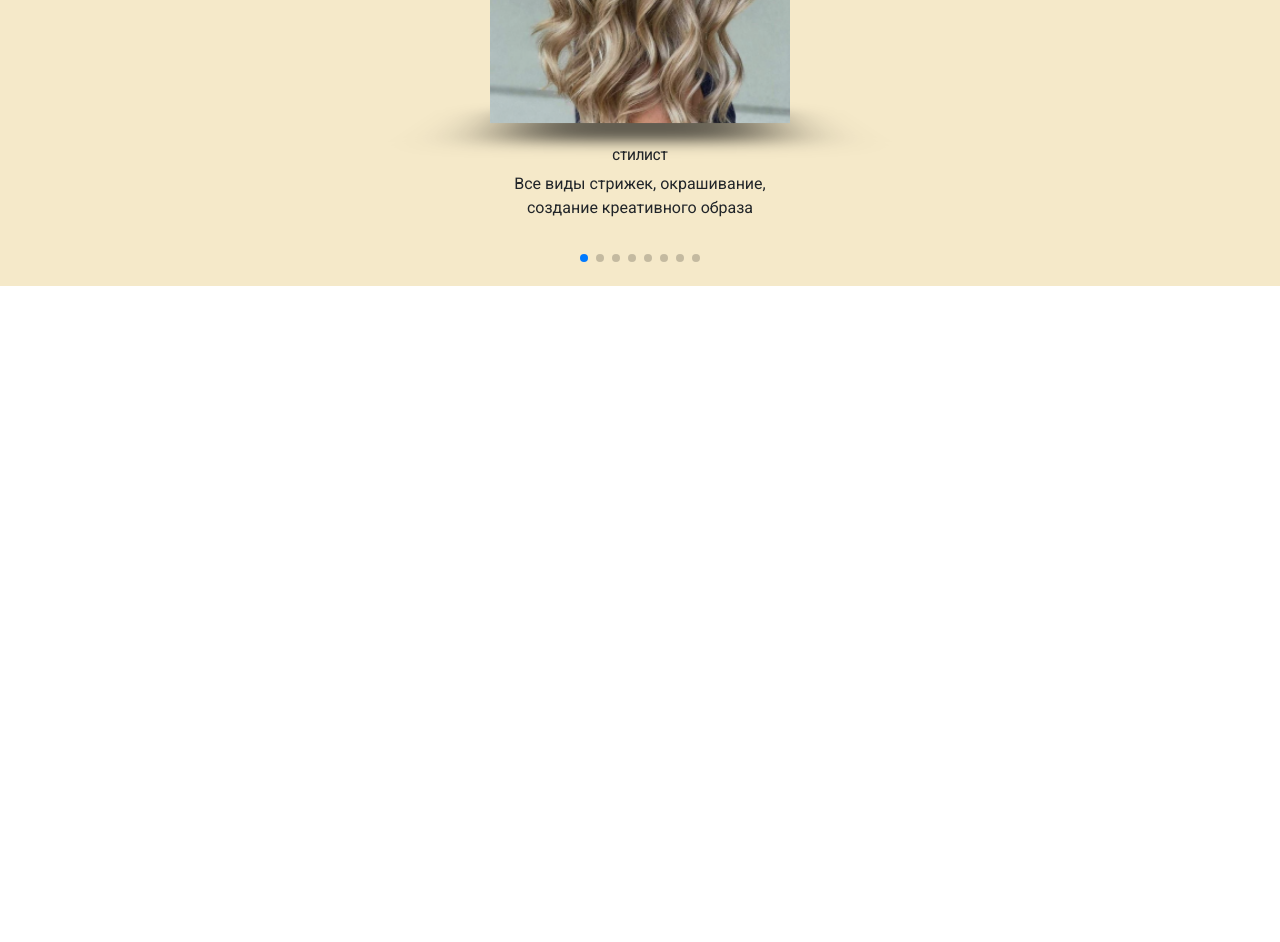
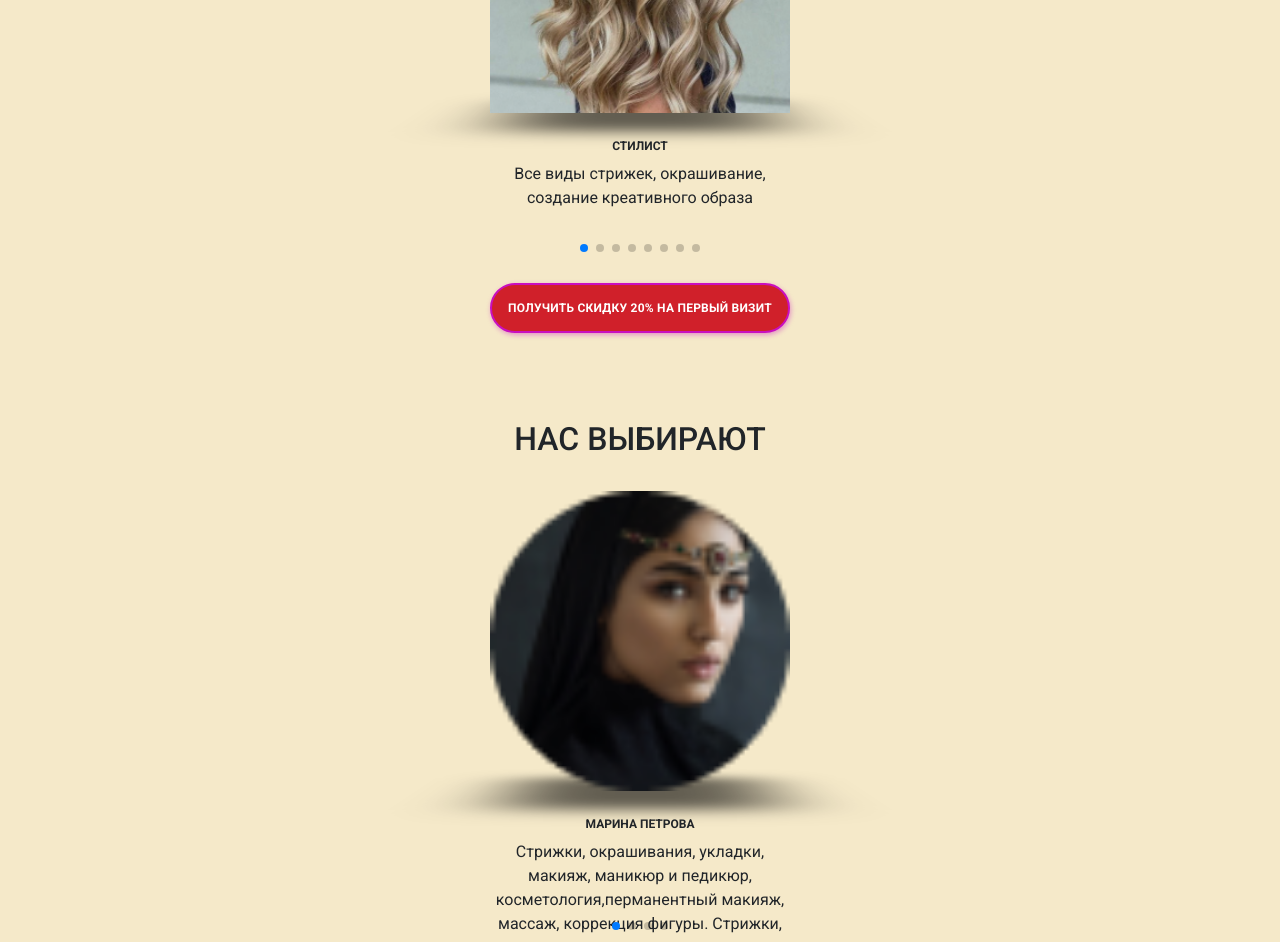
Before and after one commit to Sergey-Markov/salon-beauty, a React (Create React App) app: page / in a window 1280 px wide. Shown: the part 900-1842 px from the top of the page. Before the commit the page ends 1186 px from the top, so only its background shows below. Built offline with nearby package versions, Linux system fonts and the light colour scheme.

Commit message:
add classes

```diff
--- a/src/App.js
+++ b/src/App.js
@@ -1,5 +1,6 @@
 // import "./App.css";
 import React from "react";
+import ChoseUs from "./Components/ChoseUs/ChoseUs.js";
 import Container from "./Components/Container/Container.js";
 import Header from "./Components/Header/Header";
 import Hero from "./Components/Hero/Hero";
@@ -11,6 +12,7 @@ function App() {
       <Header />
       <Hero />
       <OurService />
+      <ChoseUs />
     </Container>
   );
 }
--- a/src/Components/AllSwipers/CubeSwiper/CubeSwiper.js
+++ b/src/Components/AllSwipers/CubeSwiper/CubeSwiper.js
@@ -1,6 +1,8 @@
 import { v4 as uuidv4 } from "uuid";
 import { Swiper, SwiperSlide } from "swiper/react";
 import SwiperCore, { EffectCube, Pagination } from "swiper";
+import { GetDiscountBtn } from "../../Buttons";
+import { ServiceCard } from "../../ServiceCard";
 
 // Import Swiper styles===============================
 import "swiper/css";
@@ -12,11 +14,10 @@ import "./styles.scss";
 
 SwiperCore.use([EffectCube, Pagination]);
 
-const CubeSwiper = ({ data, dataServices }) => {
+const CubeSwiper = ({ data, title, withBtn, btnTitle, elClass }) => {
   return (
-    <div className="OurService-field">
-      <h2>{dataServices.title}</h2>
-      <p className="OurService-ourService">{dataServices.text}</p>
+    <div className="CubeSwiper-field">
+      <h2 className="CubeSwiper-title">{title}</h2>
       <Swiper
         effect={"cube"}
         grabCursor={true}
@@ -35,12 +36,11 @@ const CubeSwiper = ({ data, dataServices }) => {
       >
         {data.map((slide) => (
           <SwiperSlide key={uuidv4()}>
-            <img alt={slide.alt} src={slide.imgSrc} />
-            <h3 className="OurService-title">{slide.title}</h3>
-            <p>{slide.text}</p>
+            <ServiceCard slide={slide} className={elClass} />
           </SwiperSlide>
         ))}
       </Swiper>
+      {withBtn && btnTitle && <GetDiscountBtn>{btnTitle}</GetDiscountBtn>}
     </div>
   );
 };
--- a/src/Components/AllSwipers/CubeSwiper/styles.scss
+++ b/src/Components/AllSwipers/CubeSwiper/styles.scss
@@ -1,18 +1,17 @@
-.OurService {
+.CubeSwiper {
   &-field {
     text-align: center;
     background-color: rgb(245, 233, 201);
     width: auto;
-    height: 620px;
+    height: auto;
     padding-top: 77px;
+    padding-bottom: 10px;
   }
   &-title {
-    font-size: 12px;
-    line-height: 16px;
     text-transform: uppercase;
-    margin-top: 25px;
-  }
-  &-ourService {
-    margin-bottom: 10px;
+    margin-bottom: 32px;
   }
 }
+.mySwiper {
+  margin-bottom: 170px;
+}
--- /dev/null
+++ b/src/Components/ChoseUs/ChoseUs.js
@@ -0,0 +1,39 @@
+import { SwipersInApp } from "../AllSwipers";
+
+import choose from "../../imeges/chose/chose.png";
+
+import "./ChoseUs.scss";
+
+const data = [
+  {
+    alt: "фото клиента",
+    imgSrc: choose,
+    title: "марина петрова",
+    text: "Cтрижки, окрашивания, укладки, макияж, маникюр и педикюр, косметология,перманентный макияж, массаж, коррекция фигуры. Cтрижки, окрашивания, укладки, макияж, маникюр и педикюр, косметология, перманентный макияж, массаж, коррекция фигуры",
+  },
+  {
+    alt: "фото клиента",
+    imgSrc: choose,
+    title: "марина петрова",
+    text: "Cтрижки, окрашивания, укладки, макияж, маникюр и педикюр, косметология,перманентный макияж, массаж, коррекция фигуры. Cтрижки, окрашивания, укладки, макияж, маникюр и педикюр, косметология, перманентный макияж, массаж, коррекция фигуры",
+  },
+  {
+    alt: "фото клиента",
+    imgSrc: choose,
+    title: "марина петрова",
+    text: "Cтрижки, окрашивания, укладки, макияж, маникюр и педикюр, косметология,перманентный макияж, массаж, коррекция фигуры. Cтрижки, окрашивания, укладки, макияж, маникюр и педикюр, косметология, перманентный макияж, массаж, коррекция фигуры",
+  },
+  {
+    alt: "фото клиента",
+    imgSrc: choose,
+    title: "марина петрова",
+    text: "Cтрижки, окрашивания, укладки, макияж, маникюр и педикюр, косметология,перманентный макияж, массаж, коррекция фигуры. Cтрижки, окрашивания, укладки, макияж, маникюр и педикюр, косметология, перманентный макияж, массаж, коррекция фигуры",
+  },
+];
+const title = "Нас выбирают";
+const ChoseUs = () => {
+  return (
+    <SwipersInApp.CubeSwiper data={data} title={title} elClass="ChoseUs" />
+  );
+};
+export default ChoseUs;
--- /dev/null
+++ b/src/Components/ChoseUs/index.js
@@ -0,0 +1,3 @@
+import ChoseUs from "./ChoseUs";
+
+export { ChoseUs };
--- a/src/Components/OurService/OurService.js
+++ b/src/Components/OurService/OurService.js
@@ -7,9 +7,10 @@ import masage from "../../imeges/services/masage.png";
 import brovy from "../../imeges/services/brovy.png";
 import solariy from "../../imeges/services/solariy.png";
 import permanent from "../../imeges/services/permanent.png";
+import { GetDiscountBtn } from "../Buttons";
 import { SwipersInApp } from "../AllSwipers";
+import { ServiceCard } from "../ServiceCard";
 
-const OurService = () => {
 const dataOurServiceSwiperSlide = [
   {
     alt: "СТИЛИСТ",
@@ -60,11 +61,16 @@ const OurService = () => {
     text: "Подчеркнем привлекательные черты или скроем недостатки",
   },
 ];
-  const dataServices = { title: "УСЛУГИ", text: "Our Service" };
+const title = "УСЛУГИ";
+
+const OurService = () => {
   return (
     <SwipersInApp.CubeSwiper
+      withBtn
+      btnTitle="получить скидку 20% на первый визит"
       data={dataOurServiceSwiperSlide}
-      dataServices={dataServices}
+      title={title}
+      elClass="ServiceCard"
     />
   );
 };
--- /dev/null
+++ b/src/Components/ServiceCard/ServiceCard.js
@@ -0,0 +1,13 @@
+import "./index.scss";
+const ServiceCard = ({ slide, className }) => {
+  return (
+    <>
+      <div className={`${className}-card-field`}>
+        <img alt={slide.alt} src={slide.imgSrc} />
+        <h3 className={`${className}-card-title`}>{slide.title}</h3>
+      </div>
+      <p className={`${className}-card-text`}>{slide.text}</p>
+    </>
+  );
+};
+export default ServiceCard;
--- /dev/null
+++ b/src/Components/ServiceCard/index.js
@@ -0,0 +1,3 @@
+import ServiceCard from "./ServiceCard";
+
+export { ServiceCard };
--- /dev/null
+++ b/src/Components/ServiceCard/index.scss
@@ -0,0 +1,27 @@
+.ServiceCard {
+  &-card-title {
+    font-size: 12px;
+    font-weight: 700;
+    line-height: 16px;
+    text-transform: uppercase;
+    margin-top: 25px;
+  }
+
+  &-card-text {
+    margin-bottom: 40px;
+  }
+}
+
+.ChoseUs {
+  &-card-title {
+    font-size: 12px;
+    font-weight: 700;
+    line-height: 16px;
+    text-transform: uppercase;
+    margin-top: 25px;
+  }
+
+  &-card-text {
+    margin-bottom: 40px;
+  }
+}
```
Also changed, not shown: src/Components/ChoseUs/ChoseUs.scss (added), src/imeges/chose/chose.png (added). Lines whose indentation alone changed are shown as unchanged.
